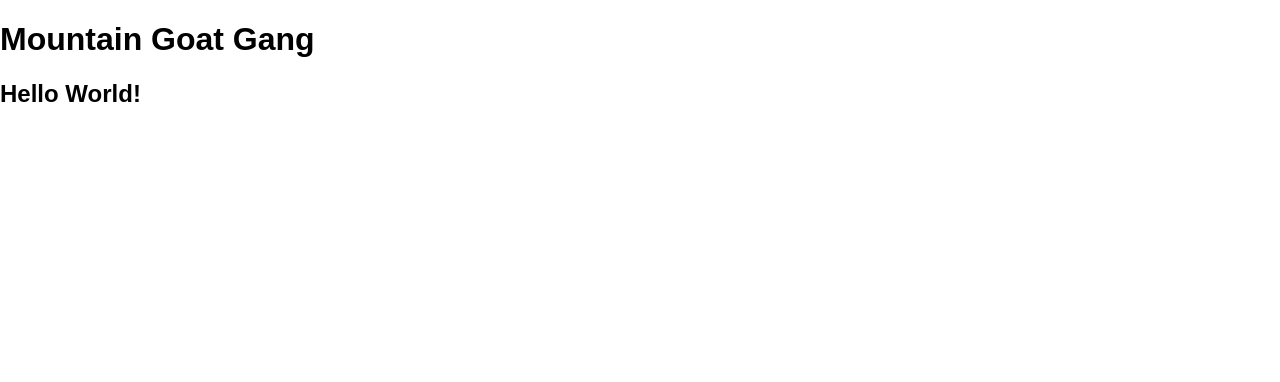
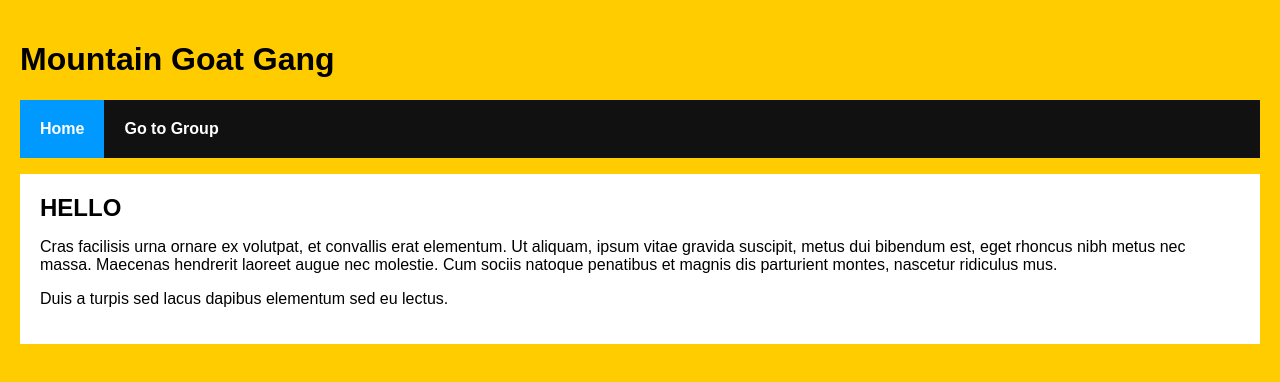
Before and after one commit to PilgrimMemoirs/fe-mountain-goat-gang, a React (Create React App) app: page / in a window 1280 px wide. Shown: the top 382 px of the page. Built offline with nearby package versions, Linux system fonts and the light colour scheme.

Commit message:
add sass

```diff
--- a/package.json
+++ b/package.json
@@ -3,14 +3,17 @@
   "version": "0.1.0",
   "private": true,
   "dependencies": {
-    "node-sass-chokidar": "^0.0.3",
+    "node-sass-chokidar": "^1.2.0",
     "react": "^16.2.0",
     "react-dom": "^16.2.0",
     "react-router-dom": "^4.2.2",
+    "react-router-form": "^3.0.0",
     "react-scripts": "1.1.1",
     "skeleton-react": "^1.2.0"
   },
   "scripts": {
+    "build-css": "node-sass-chokidar src/ -o src/",
+    "watch-css": "npm run build-css && node-sass-chokidar src/ -o src/ --watch --recursive",
     "start": "react-scripts start",
     "build": "react-scripts build",
     "test": "react-scripts test --env=jsdom",
--- a/public/index.html
+++ b/public/index.html
@@ -4,39 +4,15 @@
     <meta charset="utf-8">
     <meta name="viewport" content="width=device-width, initial-scale=1, shrink-to-fit=no">
     <meta name="theme-color" content="#000000">
-    <!--
-      manifest.json provides metadata used when your web app is added to the
-      homescreen on Android. See https://developers.google.com/web/fundamentals/engage-and-retain/web-app-manifest/
-    -->
     <link rel="manifest" href="%PUBLIC_URL%/manifest.json">
     <link rel="shortcut icon" href="%PUBLIC_URL%/favicon.ico">
-    <!--
-      Notice the use of %PUBLIC_URL% in the tags above.
-      It will be replaced with the URL of the `public` folder during the build.
-      Only files inside the `public` folder can be referenced from the HTML.
 
-      Unlike "/favicon.ico" or "favicon.ico", "%PUBLIC_URL%/favicon.ico" will
-      work correctly both with client-side routing and a non-root public URL.
-      Learn how to configure a non-root public URL by running `npm run build`.
-    -->
     <title>Mountian Goat Gang</title>
   </head>
   <body>
     <noscript>
       You need to enable JavaScript to run this app.
     </noscript>
-    <div id="root"></div>
-    <h1>Mountain Goat Gang</h1>
-    <div id="group-lookup"></div>
-    <!--
-      This HTML file is a template.
-      If you open it directly in the browser, you will see an empty page.
-
-      You can add webfonts, meta tags, or analytics to this file.
-      The build step will place the bundled scripts into the <body> tag.
-
-      To begin the development, run `npm start` or `yarn start`.
-      To create a production bundle, use `npm run build` or `yarn build`.
-    -->
+    <div id="main"></div>
   </body>
 </html>
--- /dev/null
+++ b/src/GroupDashboard.js
@@ -0,0 +1,11 @@
+import React, { Component } from "react";
+
+class GroupDashboard extends Component {
+
+
+  render() {
+    return (<h2> Hello! </h2>);
+  }
+}
+
+export default GroupDashboard;
--- /dev/null
+++ b/src/Home.js
@@ -0,0 +1,22 @@
+import React, { Component } from "react";
+
+class Home extends Component {
+  render() {
+    return (
+      <div>
+        <h2>HELLO</h2>
+        <div id="group-lookup"></div>
+        <p>Cras facilisis urna ornare ex volutpat, et
+        convallis erat elementum. Ut aliquam, ipsum vitae
+        gravida suscipit, metus dui bibendum est, eget rhoncus nibh
+        metus nec massa. Maecenas hendrerit laoreet augue
+        nec molestie. Cum sociis natoque penatibus et magnis
+        dis parturient montes, nascetur ridiculus mus.</p>
+
+        <p>Duis a turpis sed lacus dapibus elementum sed eu lectus.</p>
+      </div>
+    );
+  }
+}
+
+export default Home;
--- /dev/null
+++ b/src/Main.js
@@ -0,0 +1,49 @@
+import React, { Component } from "react";
+import {
+  Route,
+  NavLink,
+  browserHistory,
+  HashRouter
+} from "react-router-dom";
+
+import Home from "./Home";
+import GroupLookup from "./group-lookup";
+import GroupDashboard from "./GroupDashboard";
+
+
+
+class Main extends Component {
+  constructor() {
+    super();
+    this.lookupGroup = this.lookupGroup.bind(this);
+  }
+
+  lookupGroup (passcode){
+    this.setState({ group: passcode });
+  }
+
+
+
+  render() {
+    console.log(this);
+    return (
+      <HashRouter>
+        <div>
+          <h1>Mountain Goat Gang</h1>
+          <ul className="header">
+            <li><NavLink to="/">Home</NavLink></li>
+            <li><NavLink to="/group-lookup"> Go to Group </NavLink></li>
+          </ul>
+          <div id="hello"></div>
+          <div className="content">
+            <Route exact path="/" component={Home}/>
+            <Route path="/group-lookup" component={GroupLookup}/>
+            <Route path="/group-dashboard" component={GroupDashboard}/>
+          </div>
+        </div>
+      </HashRouter>
+    );
+  }
+}
+
+export default Main;
--- a/src/group-lookup.js
+++ b/src/group-lookup.js
@@ -1,13 +1,44 @@
 import React, { Component } from 'react';
-// import logo from './logo.svg';
-import './App.css'; //customize for this component
+import {
+  BrowserRouter as Router,
+  Route,
+  Link,
+  Redirect,
+  withRouter
+} from "react-router-dom";
+
 
 class GroupLookup extends Component {
 
+  constructor() {
+    super();
+    this.state = {value: ''};
+    this.handleChange = this.handleChange.bind(this);
+    this.handleSubmit = this.handleSubmit.bind(this);
+  }
+
+  handleChange(event) {
+    this.setState({value: event.target.value});
+    console.log(this.state.value)
+  }
+
+  handleSubmit(event) {
+    alert(this.state.value);
+    event.preventDefault();
+  }
 
   render() {
+
     return (
-      <h2> Hello World! </h2>
+
+        <form onSubmit={this.handleSubmit}>
+          <label>
+            Group Passcode:
+            <input type="text" value={this.state.value} onChange={this.handleChange} name="group-passcode" />
+          </label>
+          <input type="submit" value="Go!" />
+        </form>
+
     );
   }
 }
--- a/src/index.css
+++ b/src/index.css
@@ -1,5 +1,50 @@
 body {
+  background-color: #FFCC00;
+  padding: 20px;
   margin: 0;
-  padding: 0;
+}
+h1, h2, p, ul, li {
   font-family: sans-serif;
 }
+ul.header li {
+  display: inline;
+  list-style-type: none;
+  margin: 0;
+}
+ul.header {
+  background-color: #111;
+  padding: 0;
+}
+ul.header li a {
+  color: #FFF;
+  font-weight: bold;
+  text-decoration: none;
+  padding: 20px;
+  display: inline-block;
+}
+.content {
+  background-color: #FFF;
+  padding: 20px;
+}
+.content h2 {
+  padding: 0;
+  margin: 0;
+}
+.content li {
+  margin-bottom: 10px;
+}
+.active {
+  background-color: #0099FF;
+}
+
+.btn {
+  font: bold 11px Arial;
+  text-decoration: none;
+  background-color: #EEEEEE;
+  color: #333333;
+  padding: 2px 6px 2px 6px;
+  border-top: 1px solid #CCCCCC;
+  border-right: 1px solid #333333;
+  border-bottom: 1px solid #333333;
+  border-left: 1px solid #CCCCCC;
+}
```
Also changed, not shown: src/index.js (+4 -4 lines), src/App.scss (renamed from src/App.css), 2 other files (tests, documents, lock files or other folders).
